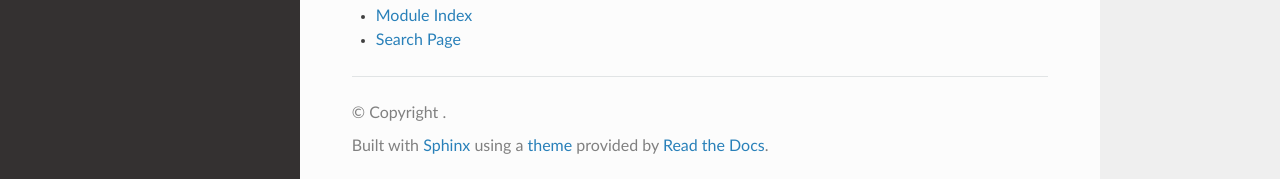
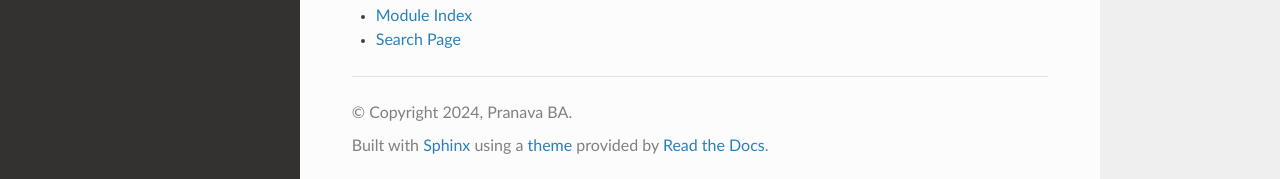
Before and after one commit to pranava-ba/ToFUL, a Sphinx documentation site: the page built from docs/index.rst, in a window 1280 px wide and 900 px high, scrolled down 646 px. Shown: the part 718-897 px from the top of the window. Built offline with Sphinx 7.4.7 and the Read the Docs theme 3.1.0, drawn with Linux system fonts in a browser that asks for light colours; pages that are not in the unit, such as notebooks, are missing from menus; some of the changed lines change nothing that is shown.

Commit message:
Update conf.py

```diff
--- a/docs/conf.py
+++ b/docs/conf.py
@@ -1,16 +1,46 @@
+# Configuration file for the Sphinx documentation builder.
+# For the full list of built-in configuration values, see:
+# https://www.sphinx-doc.org/en/master/usage/configuration.html
+
+# -- Project information -----------------------------------------------------
 project = 'ToFUL'
-author = 'Pranava Ba'
-release = '0.1.0'
+copyright = '2024, Pranava BA'
+author = 'Pranava BA'
+release = '1.0.0'
 
+# -- General configuration ---------------------------------------------------
 extensions = [
     'sphinx.ext.autodoc',
     'sphinx.ext.napoleon',
     'sphinx.ext.viewcode',
-    'myst_parser',  # if using Markdown
+    'sphinx.ext.intersphinx',
+    'sphinx.ext.mathjax',
+    'sphinx_rtd_theme',
 ]
 
 templates_path = ['_templates']
-exclude_patterns = []
+exclude_patterns = ['_build', 'Thumbs.db', '.DS_Store']
 
+# -- Options for HTML output -------------------------------------------------
 html_theme = 'sphinx_rtd_theme'
 html_static_path = ['_static']
+
+# Theme options
+html_theme_options = {
+    'navigation_depth': 4,
+    'collapse_navigation': False,
+    'sticky_navigation': True,
+    'includehidden': True,
+}
+
+# -- Napoleon settings -------------------------------------------------------
+napoleon_google_docstring = True
+napoleon_numpy_docstring = True
+napoleon_include_init_with_doc = True
+
+# -- Intersphinx mapping -----------------------------------------------------
+intersphinx_mapping = {
+    'python': ('https://docs.python.org/3', None),
+    'numpy': ('https://numpy.org/doc/stable/', None),
+    'scipy': ('https://docs.scipy.org/doc/scipy/', None),
+}
```
